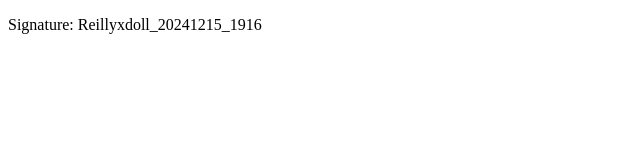
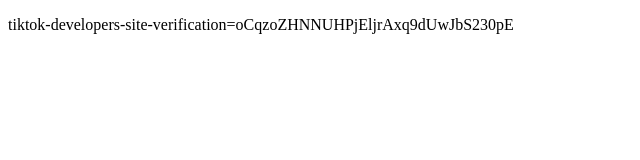
Before and after one commit to Reillyxdoll/reillybot-site, a plain HTML site: page signature.html in a window 1280 px wide. Shown: the whole page, without its empty margins (0-640 px from the left). Drawn offline with Linux system fonts and the light colour scheme.

Commit message:
Add TikTok verification signature

```diff
--- a/signature.html
+++ b/signature.html
@@ -6,6 +6,6 @@
     <title>Signature File</title>
 </head>
 <body>
-    <p>Signature: Reillyxdoll_20241215_1916</p>
+    <p>tiktok-developers-site-verification=oCqzoZHNNUHPjEljrAxq9dUwJbS230pE</p>
 </body>
 </html>
```
